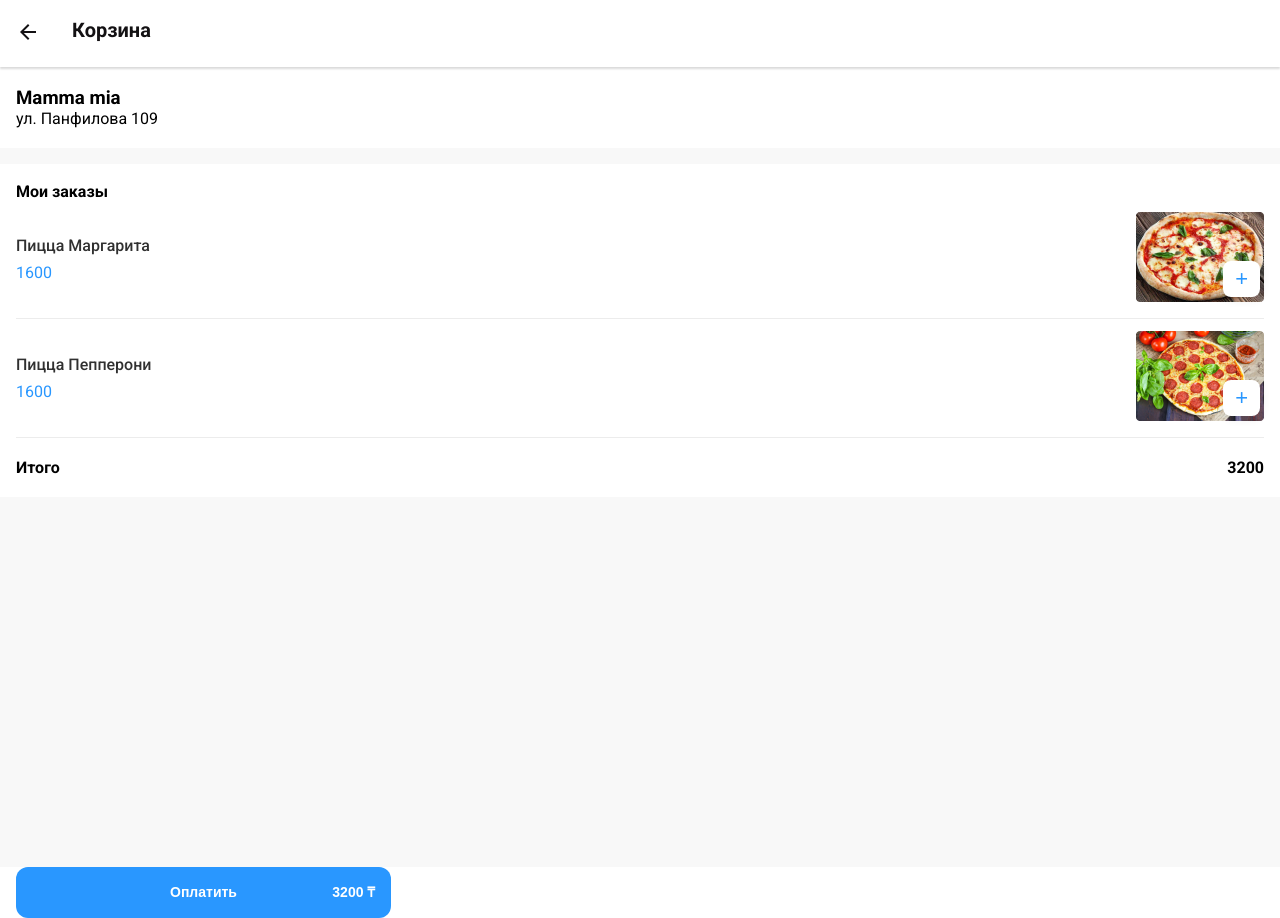
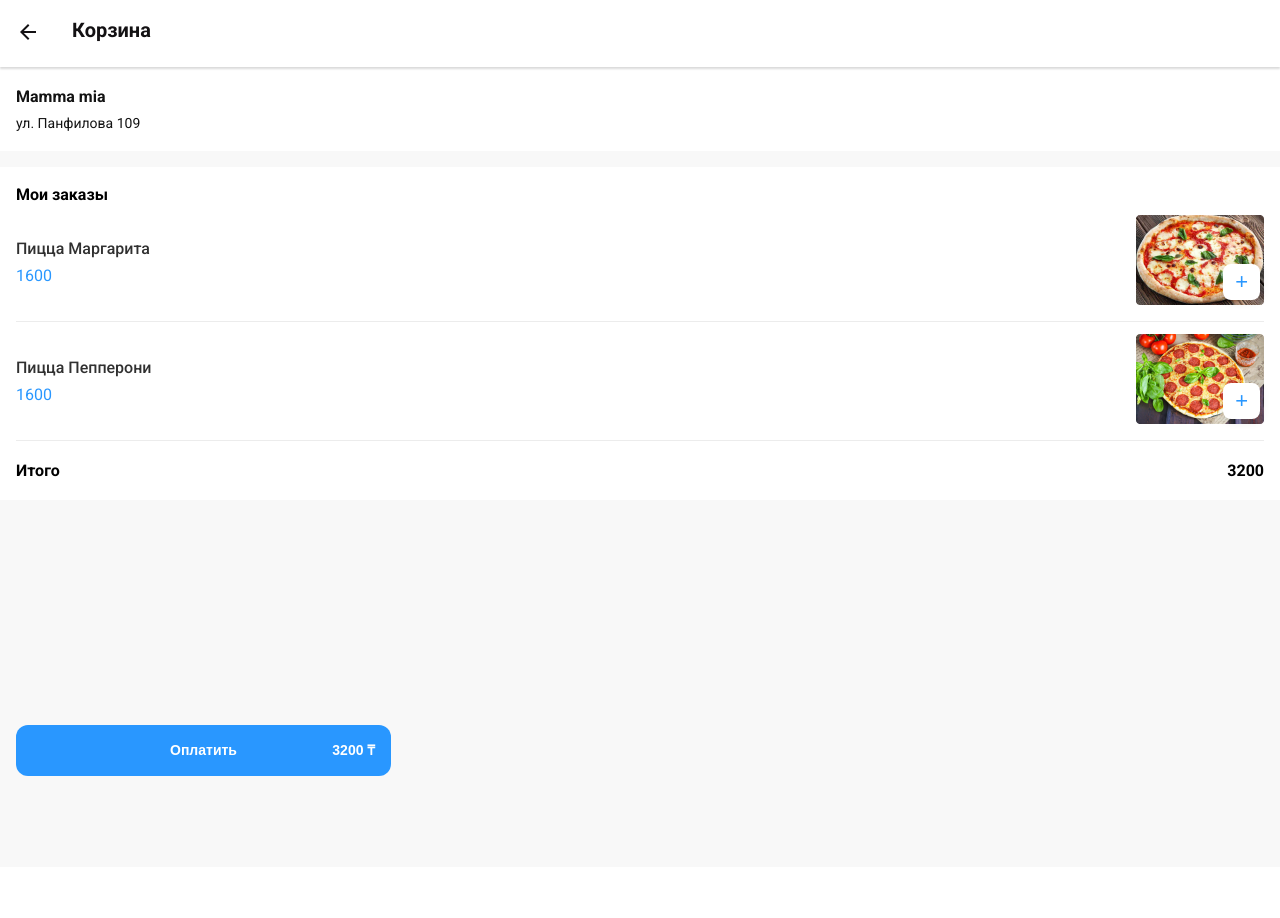
Before and after one commit to choco-internship/team_1, a Vue app: page /cart in a window 1280 px wide. After the commit the page ends 867 px from the top, so only its background shows below. Built offline with nearby package versions, Linux system fonts and the light colour scheme.

Commit message:
style: add restaurant-info and fixed button styles

```diff
--- a/src/assets/main.css
+++ b/src/assets/main.css
@@ -36,3 +36,29 @@ button {
   line-height: 20px;
   color: #131113;
 }
+
+.restaurant-info {
+  display: flex;
+  flex-direction: column;
+  color: #131313;
+}
+.restaurant-info__title {
+  font-weight: 600;
+  font-size: 16px;
+  line-height: 20px;
+  margin-bottom: 8px;
+}
+.restaurant-info__address {
+  font-weight: 400;
+  font-size: 14px;
+  line-height: 16px;
+}
+
+.fixed-button {
+  position: fixed;
+  bottom: 0;
+  width: 100%;
+  max-width: 100vw;
+  z-index: 1;
+  margin-bottom: 24px;
+}
```
